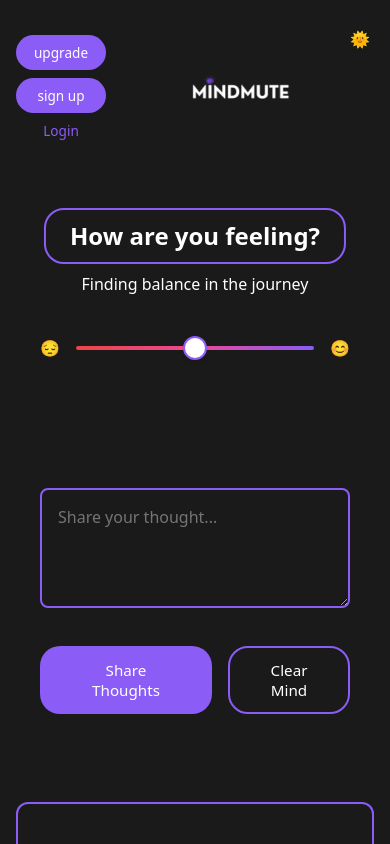
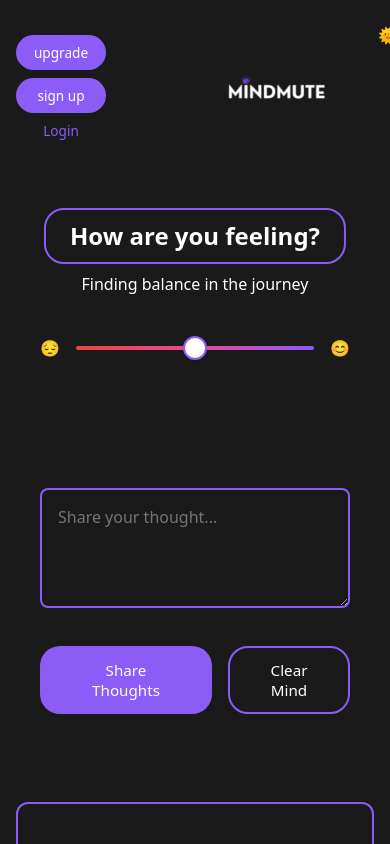
Before and after one commit to fahadbash1r/Mindmute, a React (Vite) app: page / in a window 390 px wide. Shown: the top 844 px of the page. Built offline with nearby package versions, Linux system fonts and the light colour scheme.

Commit message:
Fix mobile layout: adjust logo position and mode switcher containment

```diff
--- a/src/App.css
+++ b/src/App.css
@@ -648,9 +648,10 @@ main {
   }
 
   .logo-container {
-    position: static;
+    position: relative;
+    left: 0;
     transform: none;
-    margin-left: -2rem;
+    margin-left: 0.5rem;
   }
 
   .logo img {
@@ -659,12 +660,12 @@ main {
   }
 
   .mode-switcher {
-    position: fixed;
+    position: absolute;
+    top: 1rem;
     right: 1rem;
-    top: 1.25rem;
     transform: none;
+    z-index: 100;
     padding: 0.5rem;
-    z-index: 100;
     font-size: 1rem;
   }
 
@@ -816,13 +817,12 @@ main {
 /* Small mobile screens */
 @media (max-width: 480px) {
   .mode-switcher {
-    right: 0.75rem;
-    top: 1.25rem;
+    right: 1rem;
     padding: 0.5rem;
   }
 
   .logo-container {
-    margin-left: -1.5rem;
+    margin-left: 0.75rem;
   }
 
   .logo img {
```
